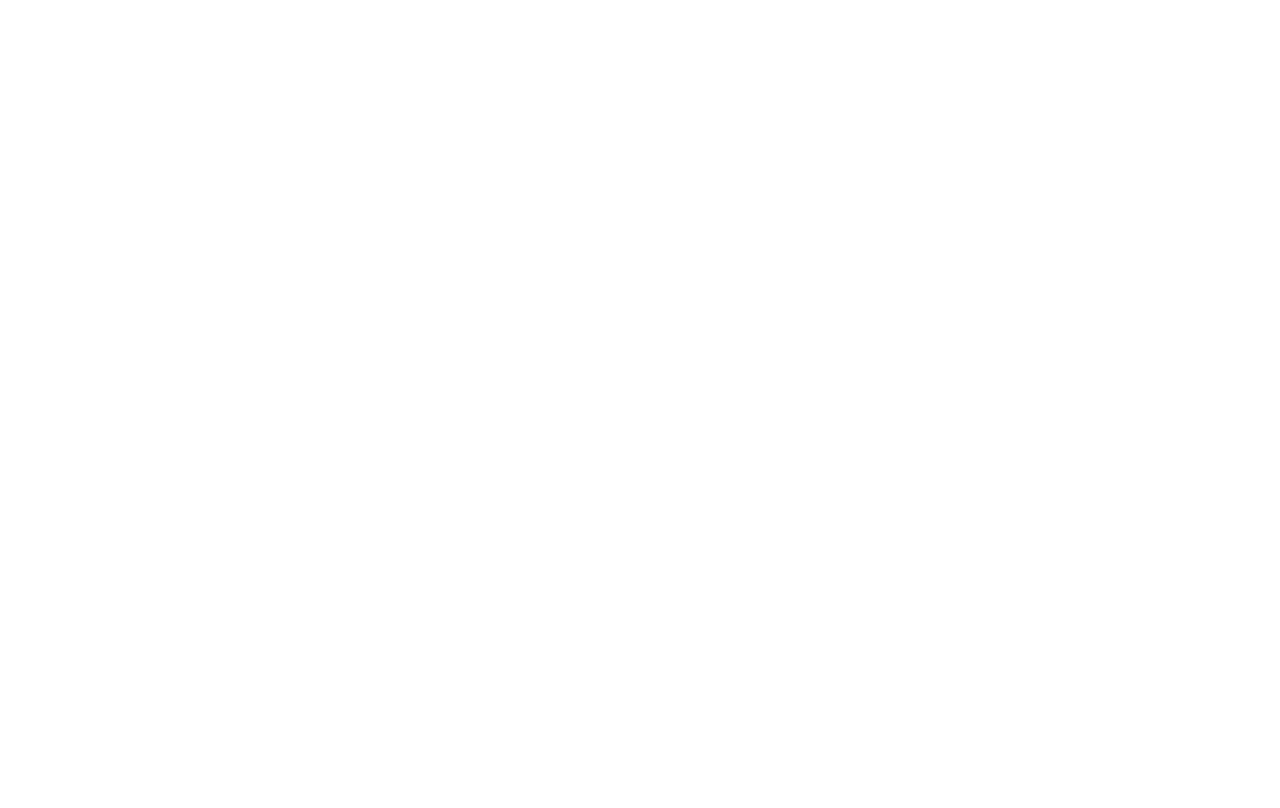
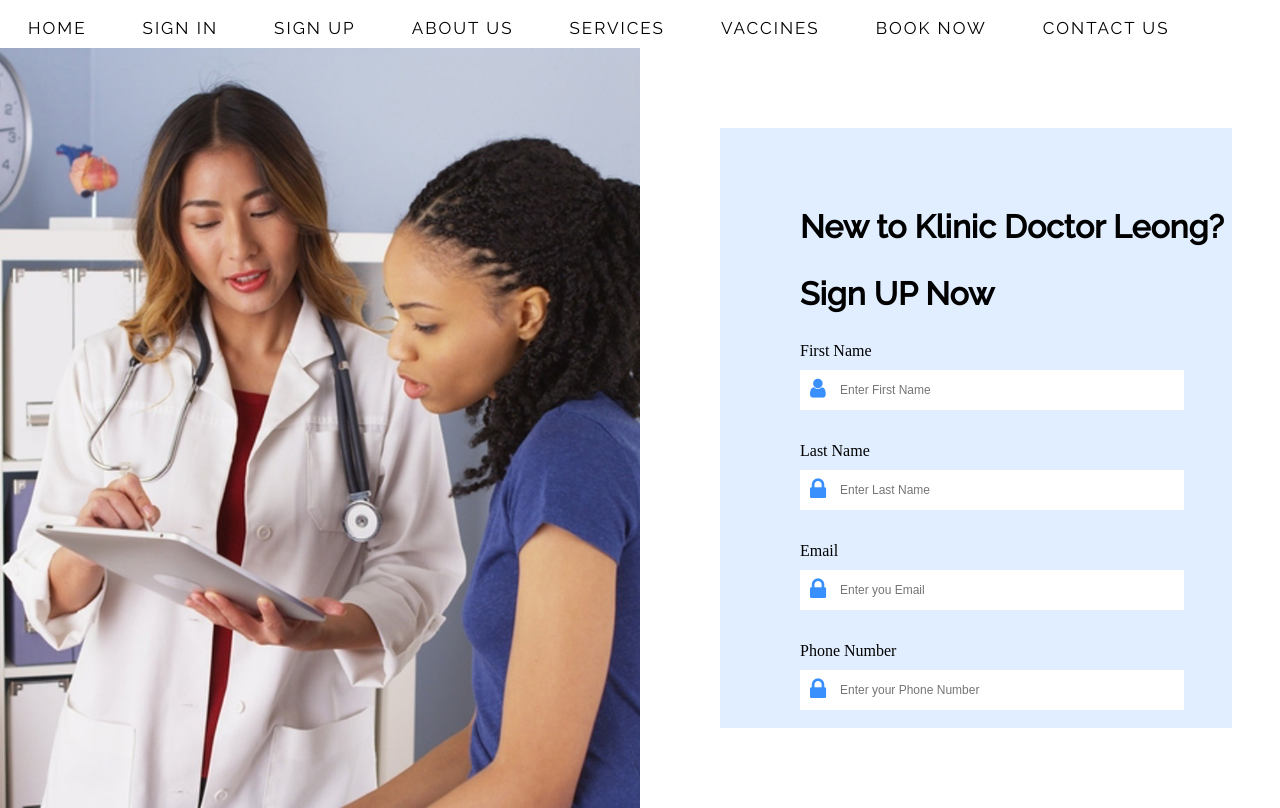
Before and after one commit to ChristopherDalziel/GP-Front, a React (Create React App) app: page /register in a window 1280 px wide. Built offline with nearby package versions, Linux system fonts and the light colour scheme.

Commit message:
add the user register

```diff
--- a/package.json
+++ b/package.json
@@ -37,5 +37,5 @@
   },
   "devDependencies": {
     "cypress": "^3.8.2"
-  }
+   }
 }
--- a/src/App.js
+++ b/src/App.js
@@ -5,7 +5,7 @@
 import Contact from "./pages/contact";
 import Profile from "./pages/profile";
 import About from "./pages/about";
-import SignUp from "./pages/signup";
+import Register from "./pages/register";
 import SignIn from "./pages/signIn";
 import Vaccines from "./pages/vaccines";
 import Services from "./pages/services";
@@ -18,7 +18,7 @@
         <BrowserRouter>
           <Switch>
             <Route exact path="/" component={Home} />
-            <Route path="/signup" component={SignUp} />
+            <Route path="/register" component={Register} />
             <Route path="/signIn" component={SignIn} />
             <Route path="/contact" component={Contact} />
             <Route path="/profile" component={Profile} />
--- a/src/components/Nav.js
+++ b/src/components/Nav.js
@@ -37,7 +37,7 @@
               <Link to="/signin">Sign In</Link>
             </li>
             <li>
-              <Link to="/signup">Sign Up</Link>
+              <Link to="/register">Sign Up</Link>
             </li>
           </>
         )}
--- a/src/pages/signup.js
+++ b/src/pages/register.js
@@ -1,9 +1,9 @@
 import React, { Fragment, useState} from "react";
 import Nav from "../components/Nav";
 import "../css/signUp.css";
-import axios from 'axios'
+import axios from 'axios';
 
-const SignUp =() =>{
+const Register =() =>{
 
   const [formData,setFormData] = useState({
     firstName:'',
@@ -20,25 +20,44 @@
     ...formData,[e.target.name]: e.target.value
   })
 
-  const onSubmit =  async e=> {
+  const onSubmit =  async e => {
     e.preventDefault()
     if(password !== password2){
       console.log('password not match');
 
     }else{
       // console.log(formData);
-      const newUser ={firstName,lastName, email, phone, password, password2}
+      const newUser ={firstName,lastName, email, phone, password}
       try{
-        const body=JSON.stringify(newUser)
-        const res =await axios.post('/register', body)
+        // const config = {
+        //   headers:{
+        //     'content-type':"application/json"
+        //   }
+        // }
+
+        // const body=JSON.stringify(newUser)
+        // console.log(body)
+
+        const res = await axios.post('http://localhost:5000/users/register', newUser)
+        // debugger;
         console.log(res.data);
 
       }catch(err){
-        console.error(err.response.data)
+        console.log(err.message)
       }
-
     }
   }
+
+//   const handleSubmit = (e) => {
+//     e.preventDefault()
+//     axios.post('https://localhost:5000/users/register', formData)
+//       .then(function (response) {
+//           console.log(response)
+//       })
+//       .catch(function (error) {
+//           console.log(error)
+//       })
+// }
 
 
   return (
@@ -136,4 +155,4 @@
   );
 }
 
-export default SignUp;
+export default Register;
```
